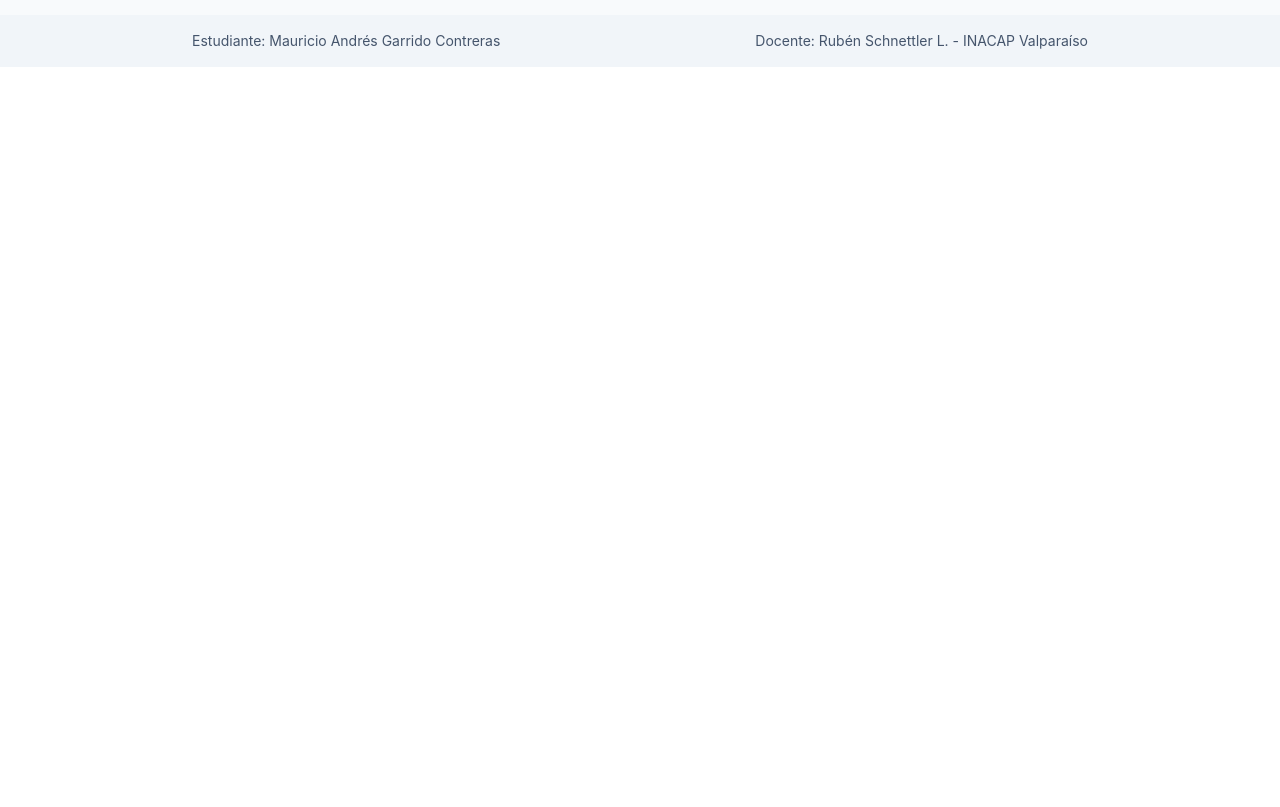
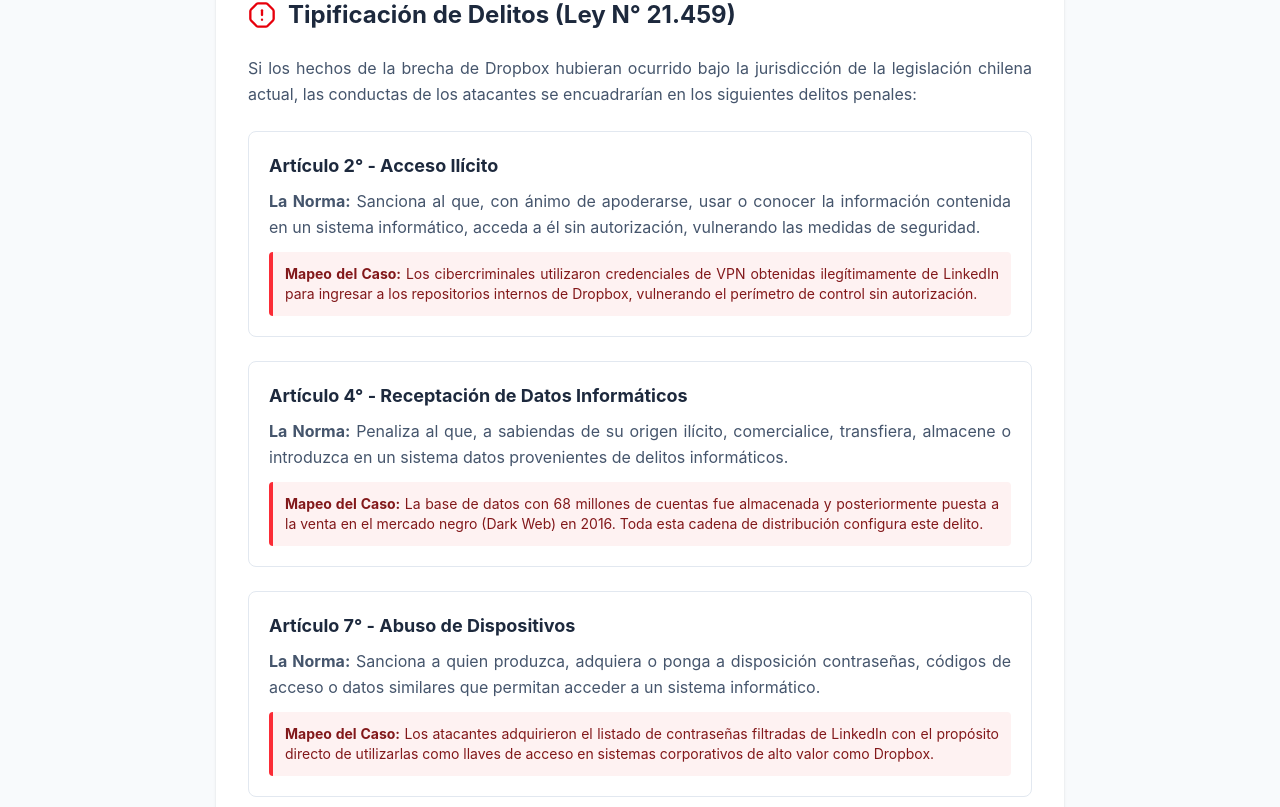
Before and after one commit to mandresgarridoc-arch/informe_garmau, a React (Vite) app: page / in a window 1280 px wide. Shown: the part 2113-2920 px from the top of the page. Before the commit the page ends 2180 px from the top, so only its background shows below. Built offline with nearby package versions, Linux system fonts and the light colour scheme.

Commit message:
Agrega componente Delitos con tipificacion de la Ley 21.459

```diff
--- a/src/App.tsx
+++ b/src/App.tsx
@@ -1,6 +1,7 @@
 import { Shield, BookOpen } from 'lucide-react'
 import Resumen from './componentes/Resumen'
 import Marco from "./componentes/Marco"
+import Delitos from "./componentes/Delitos";
 
 function App() {
   return (
@@ -35,6 +36,7 @@ function App() {
         </div>
         <Resumen/>
         <Marco />
+        <Delitos/>
       </main>
 
       <footer className="bg-slate-100 text-slate-600 text-sm py-4 px-6">
--- /dev/null
+++ b/src/componentes/Delitos.tsx
@@ -0,0 +1,57 @@
+import { AlertOctagon } from "lucide-react";
+
+function Delitos() {
+  return (
+    <div className="bg-white rounded-lg shadow p-8 mb-8">
+      <div className="flex items-center gap-3 mb-6">
+        <AlertOctagon className="text-red-600" size={28} />
+        <h2 className="text-2xl font-bold text-slate-800">
+          Tipificación de Delitos (Ley N° 21.459)
+        </h2>
+      </div>
+
+      <div className="space-y-6 text-slate-600 leading-relaxed text-justify">
+        <p>
+          Si los hechos de la brecha de Dropbox hubieran ocurrido bajo la jurisdicción de la legislación chilena actual, las conductas de los atacantes se encuadrarían en los siguientes delitos penales:
+        </p>
+
+        <div className="grid gap-6">
+          {/* Artículo 2 */}
+          <div className="border border-slate-200 rounded-lg p-5 hover:shadow-md transition-shadow">
+            <h3 className="text-lg font-bold text-slate-800 mb-2">Artículo 2° - Acceso Ilícito</h3>
+            <p className="mb-3">
+              <strong>La Norma:</strong> Sanciona al que, con ánimo de apoderarse, usar o conocer la información contenida en un sistema informático, acceda a él sin autorización, vulnerando las medidas de seguridad.
+            </p>
+            <p className="text-sm bg-red-50 p-3 rounded text-red-900 border-l-4 border-red-500">
+              <strong>Mapeo del Caso:</strong> Los cibercriminales utilizaron credenciales de VPN obtenidas ilegítimamente de LinkedIn para ingresar a los repositorios internos de Dropbox, vulnerando el perímetro de control sin autorización.
+            </p>
+          </div>
+
+          {/* Artículo 4 */}
+          <div className="border border-slate-200 rounded-lg p-5 hover:shadow-md transition-shadow">
+            <h3 className="text-lg font-bold text-slate-800 mb-2">Artículo 4° - Receptación de Datos Informáticos</h3>
+            <p className="mb-3">
+              <strong>La Norma:</strong> Penaliza al que, a sabiendas de su origen ilícito, comercialice, transfiera, almacene o introduzca en un sistema datos provenientes de delitos informáticos.
+            </p>
+            <p className="text-sm bg-red-50 p-3 rounded text-red-900 border-l-4 border-red-500">
+              <strong>Mapeo del Caso:</strong> La base de datos con 68 millones de cuentas fue almacenada y posteriormente puesta a la venta en el mercado negro (Dark Web) en 2016. Toda esta cadena de distribución configura este delito.
+            </p>
+          </div>
+
+          {/* Artículo 7 */}
+          <div className="border border-slate-200 rounded-lg p-5 hover:shadow-md transition-shadow">
+            <h3 className="text-lg font-bold text-slate-800 mb-2">Artículo 7° - Abuso de Dispositivos</h3>
+            <p className="mb-3">
+              <strong>La Norma:</strong> Sanciona a quien produzca, adquiera o ponga a disposición contraseñas, códigos de acceso o datos similares que permitan acceder a un sistema informático.
+            </p>
+            <p className="text-sm bg-red-50 p-3 rounded text-red-900 border-l-4 border-red-500">
+              <strong>Mapeo del Caso:</strong> Los atacantes adquirieron el listado de contraseñas filtradas de LinkedIn con el propósito directo de utilizarlas como llaves de acceso en sistemas corporativos de alto valor como Dropbox.
+            </p>
+          </div>
+        </div>
+      </div>
+    </div>
+  );
+}
+
+export default Delitos;
```
